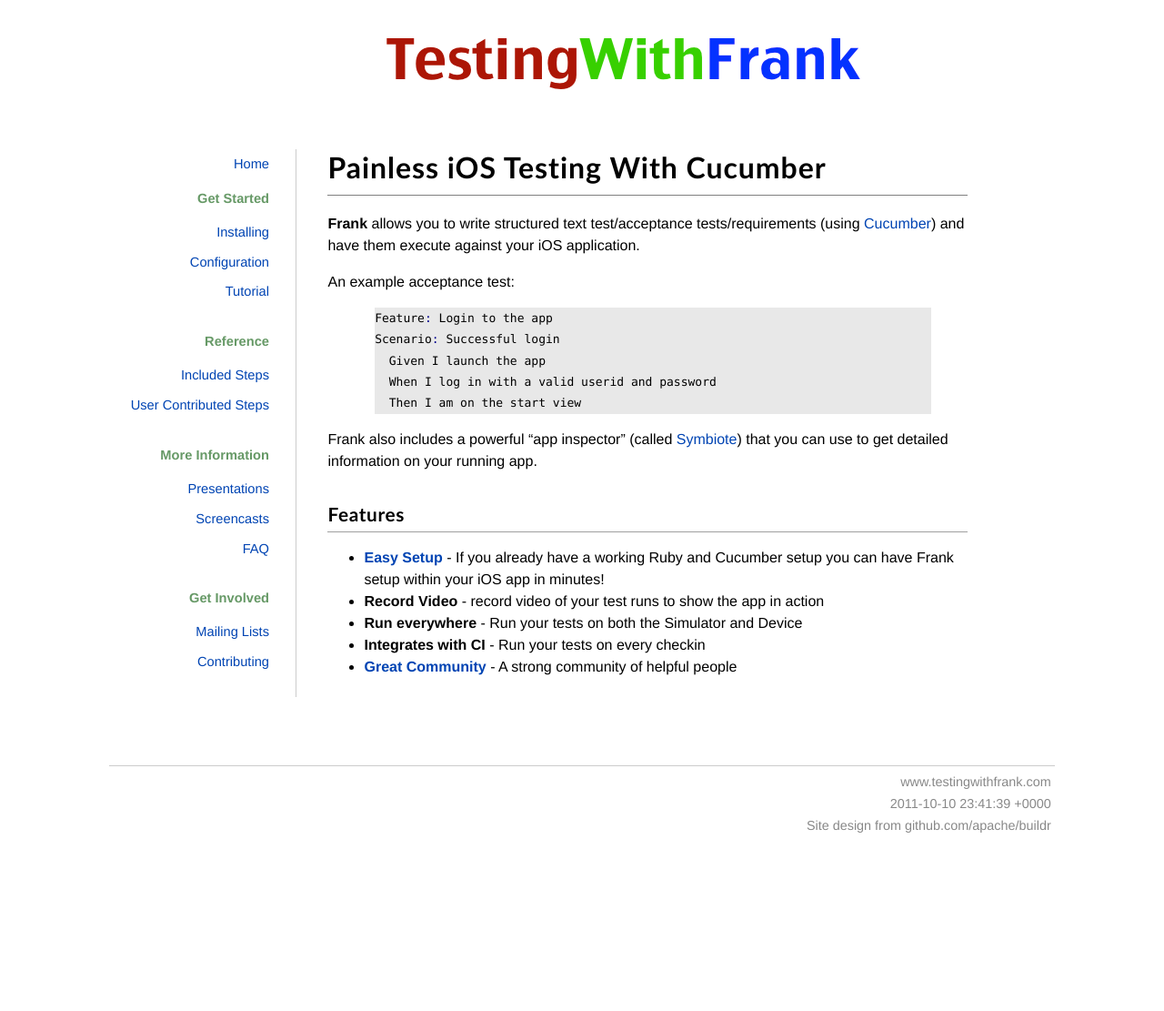
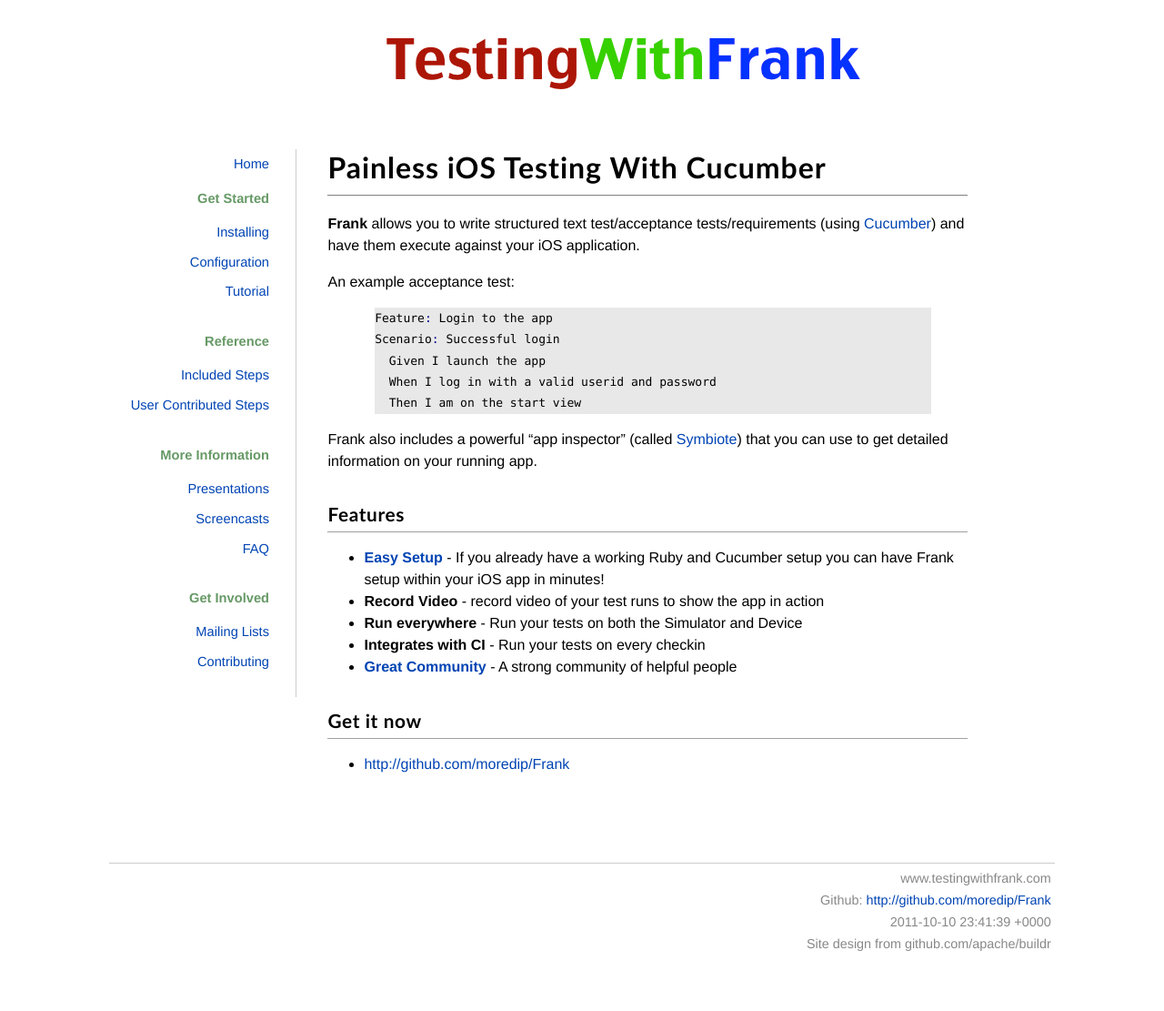
Before and after one commit to moredip/Frank, a Jekyll site: the page built from index.md, in a window 1280 px wide. Shown: the whole page at 91% size. Built offline with Jekyll 4.4.1, drawn with Linux system fonts in a browser that asks for light colours; before the commit the page ends 981 px from its top, so only the background shows below that.

Commit message:
Minor wording changes, added link to footer to github repo

```diff
--- a/_layouts/default.html
+++ b/_layouts/default.html
@@ -51,6 +51,7 @@
         {{ content }}
       </div>
       <div id='footer'>www.testingwithfrank.com<br/>
+        Github: <a href="http://github.com/moredip/Frank">http://github.com/moredip/Frank</a></br>
         {{site.time}} <br/
         <p>Site design from github.com/apache/buildr</p></div>
     </div>
--- a/index.md
+++ b/index.md
@@ -28,4 +28,9 @@ information on your running app.
 * **Record Video** - record video of your test runs to show the app in action
 * **Run everywhere** - Run your tests on both the Simulator and Device
 * **Integrates with CI** - Run your tests on every checkin
-* [**Great Community**](mailing_lists.html) - A strong community of helpful people
+* [**Great Community**](mailing_lists.html) - A strong community of
+  helpful people
+
+## Get it now
+
+* [http://github.com/moredip/Frank](http://github.com/moredip/Frank)
```
Also changed, not shown: configuration.md (+2 -2 lines).
